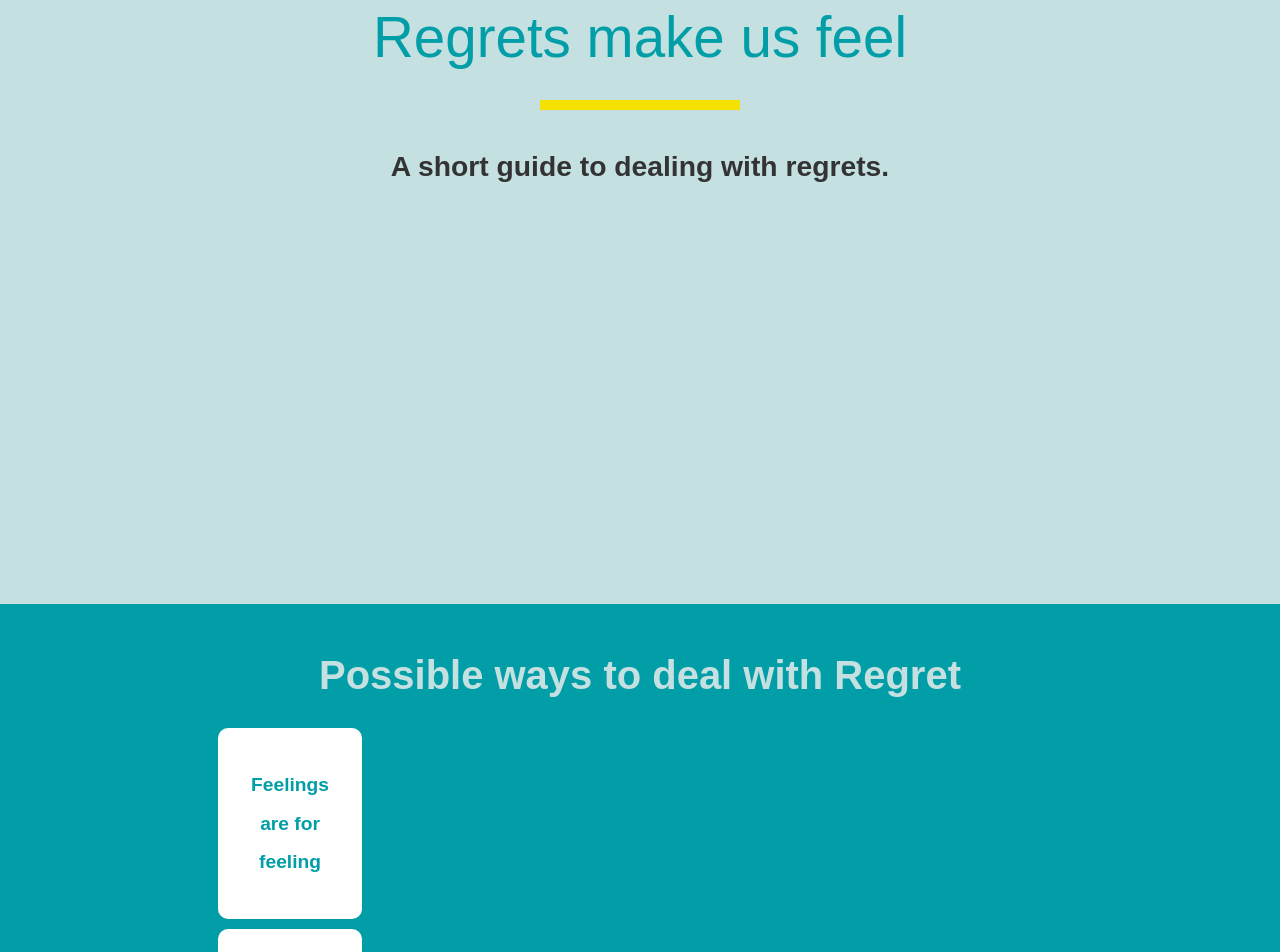
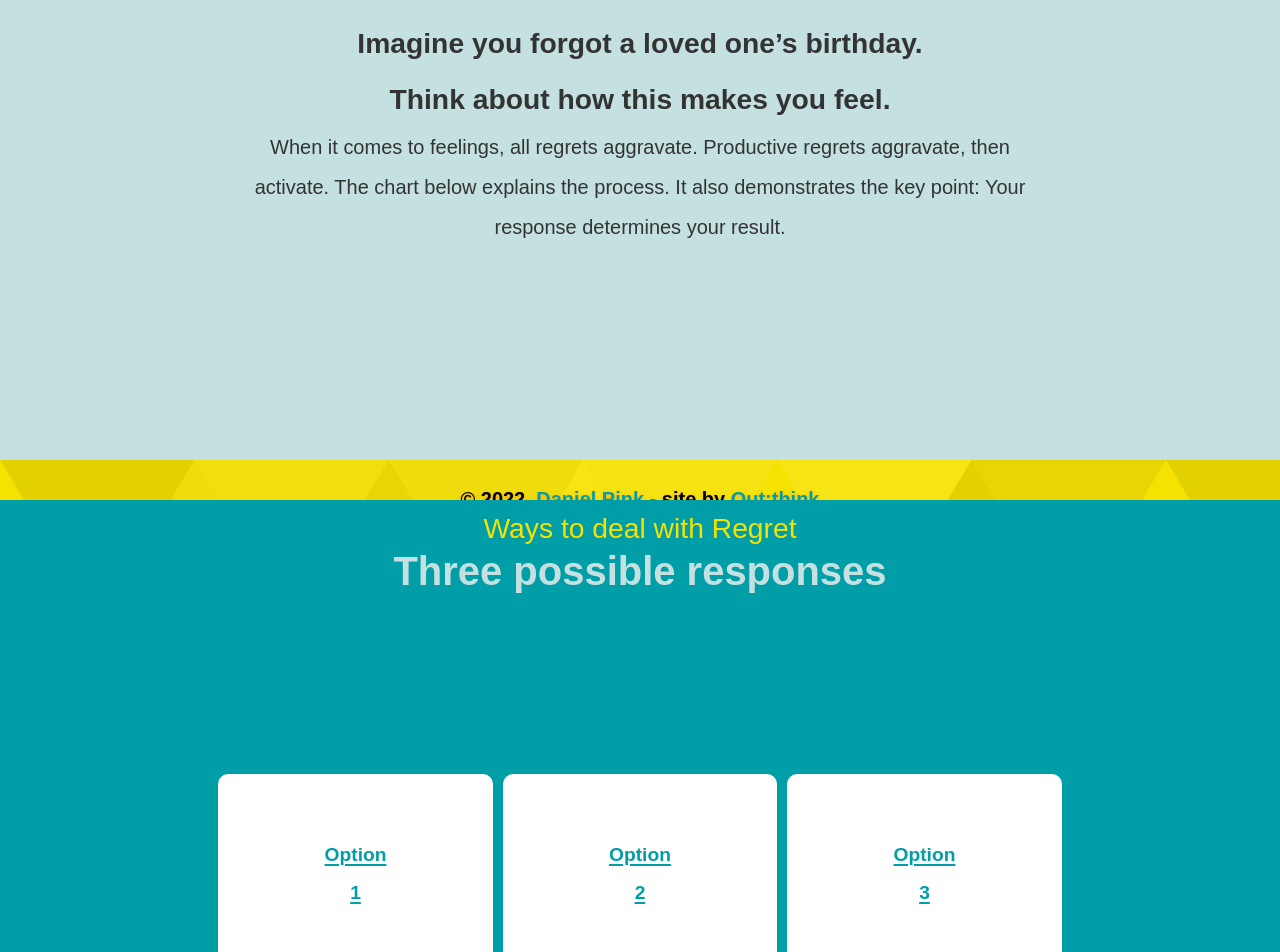
Before and after one commit to joshatoutthink/tpor-scrolly-resource, a Svelte app: page / in a window 1280 px wide. Shown: the part 260-1212 px from the top of the page. Built offline with nearby package versions, Linux system fonts and the light colour scheme.

Commit message:
better scrolling and anchorlinks

```diff
--- a/src/App.svelte
+++ b/src/App.svelte
@@ -24,7 +24,7 @@
 <div class="App" bind:this={AppEl} style={`--scrolled:${scrolled}`}>
   <div class="scroll-progress-indicator"></div>
   <Header
-    --header-height="33vh"
+    --header-height="20vh"
   />
 
   <main>
--- a/src/components/FeelingExplainer.svelte
+++ b/src/components/FeelingExplainer.svelte
@@ -2,6 +2,7 @@
   import {fly} from "svelte/transition"
  export let feeling
   export let isActive
+  export let index;
   const {image, id, description} = feeling
 </script>
 
@@ -11,9 +12,12 @@
   <div in:fly="{{y:100}}" out:fly="{{y:100,delay:200}}" class="BG"></div>
 
   <div class="content">
-    <h3 transition:fly="{{y:-50,duration: 600,delay:200 }}" >
-      Feelings are for<br> <span class="big">{id}</span>
-    </h3>
+    <header transition:fly="{{y:-50,duration: 600,delay:200 }}">
+      <span class="tag">Option {index+1}</span>
+      <h3>
+        Feelings are for<br> <span class="big">{id}</span>
+      </h3>
+    </header>
     <p class="info" transition:fly="{{y:50,duration: 600,delay:200 }}">
       {description}
     </p>
@@ -71,7 +75,7 @@ h1{
 .content h3{
   min-width:fit-content;
 }
-.content h3:after{
+.content header:after{
   content:"";
   height:90%;
   width:2px;
@@ -82,8 +86,19 @@ h1{
 }
 }
 h3{
+  font-size: 30px;
+}
+h3 .big{  color:var(--primary);
+}
+.tag{
+  display:inline-flex;
+  background:var(--teal50);
+  border-radius:4px;
+  padding-inline:var(--base-sz);
+  font-size: var(--base-sz);
   color:var(--primary);
-  font-size: 30px;
+  font-weight: bold;
+  text-transform:uppercase;
 }
 p{
   font-size: var(--sm-sz);
--- a/src/components/Feels.svelte
+++ b/src/components/Feels.svelte
@@ -14,10 +14,10 @@
 
   let layout = "row"
   let showAppHeader = false
+  let headerHeight;
 
   let feelingEl,ignoringEl,thinkingEl,introEl,parentEl
-  let els ={}
-   els = {feeling:feelingEl,ignoring:ignoringEl,thinking:thinkingEl}
+  let els = {feeling:feelingEl,ignoring:ignoringEl,thinking:thinkingEl}
 
 
   function createInterSectionCallback(key){
@@ -25,12 +25,10 @@
       entries.forEach((entry)=>{
         const {boundingClientRect:{y,height}, intersectionRatio,} = entry
         if(y >= 0 && intersectionRatio >.4 ){
-/* console.log(key + " entering",y) */
           showing[key] = true
         }
 
-        if(y <= 100 || y>=height ){
-/* console.log(key + " leaving",y) */
+        if(y <= 0 || y>=height ){
           showing[key] = false
         }
 
@@ -49,16 +47,15 @@
       else{
         showAppHeader = false
       }
-      console.log("y",y)
+      console.log("y",y,{entry})
 
-      if(200){
-        setTimeout(()=>{
-        layout="column"
-        },200)
-
+      if(y <= 300 ){
+          layout="column"
+          setTimeout(()=>{
+          document.querySelector("#option-1").scrollIntoView(true);
+          },100)
       }else{
         layout="row"
-
       }
     })
   }
@@ -80,33 +77,29 @@
 
 </script>
 
-<div class="parent" bind:this={parentEl}>
+<div class="parent" bind:this={parentEl} style="--header-height:{headerHeight}px">
   <div class="page-container">
 
-    <header >
-      {#if showAppHeader }
-        <div transition:fly="{{y:-50}}" class="app-heading">Regrets make us feel.</div>
-      {/if}
-      <h2>
-        Possible ways to deal with Regret
-      </h2>
+    <header bind:clientHeight={headerHeight} transition:fly="{{y:-50}}">
+      <div  class="app-heading">
+        Ways to deal with Regret
+      </div>
+      <h2>Three possible responses</h2>
     </header>
 
-    {#if layout=="row"}
-      <div class="text" bind:this={introEl}>
-        This is some text to explain whats going to happen and what is going to be shown.
-      </div>
-    {/if}
 
     {#key layout}
     <div class={`feelings-group ${layout=="column"&&"column-layout"}`} transition:fade>
-      {#each feelings as feeling (feeling.id)}
-        <div animate:flip="{{duration:200}}" class={`feeling ${showing[feeling.id]==true && "is-active"}`} data-feeling={feeling.id}>Feelings are for {feeling.id}</div>
+      {#each feelings as feeling,index (feeling.id)}
+        <a href={`#option-${index+1}`} animate:flip="{{duration:200}}" class={`feeling ${showing[feeling.id]==true && "is-active"}`}
+data-feeling={feeling.id}>Option<br>{index+1}</a>
       {/each}
     </div>
     {/key}
-    {#each feelings as feeling (feeling.id)}
-      <div class={`wrapper feeling-${feeling.id}`}  bind:this={els[feeling.id]} ><FeelingExplainer  isActive={showing[feeling.id]==true} feeling={feeling}/></div>
+    {#each feelings as feeling, index (feeling.id)}
+    <div id={`option-${index+1}`} class={`wrapper feeling-${feeling.id}`}  bind:this={els[feeling.id]} >
+      <FeelingExplainer {index}  isActive={showing[feeling.id]==true} feeling={feeling}/>
+    </div>
     {/each}
   </div>
 
@@ -129,7 +122,8 @@
   color:white;
 }
 .wrapper{
-  padding:var(--sm-sz);
+  padding:var(--m-sz);
+  padding-block-start:var(--header-height);
   padding-left:var(--sidebar-width,200px);
   height:100vh;
 }
@@ -143,6 +137,7 @@
   margin-top:150px;
   top:150px;
   display:flex;
+  z-index:var(--layer1);
   gap:10px;
   justify-content:center;
   flex-direction:row;
@@ -156,7 +151,7 @@
   justify-content: flex-start;
 }
 @media(max-width:762px){
-  .feelings-group.column-layout{
+  .feelings-group{
     display:none;
   }
 }
@@ -190,6 +185,11 @@ header{
   top:0;
   text-align: center;
 }
+@media(max-width:762px){
+  header{
+    margin-bottom:200px;
+  }
+}
 
 h2{
   padding-top:calc(var(--lg-sz) * 1.2);
--- a/src/components/Footer.svelte
+++ b/src/components/Footer.svelte
@@ -9,7 +9,7 @@
 
 footer{
   position:sticky;
-  z-index:var(--layer-bottom);
+  z-index:var(--layer0);
   bottom:0;
   text-align:center;
   padding:var(--sm-sz);
--- a/src/components/Header.svelte
+++ b/src/components/Header.svelte
@@ -32,14 +32,18 @@
 
 <header bind:this={headerEl} style={`--header-scale:${headerScale}`}>
   <div class="page-container "  >
-    <h1>Regrets make us feel</h1>
+    <h1>Three Options for Responding to Regret</h1>
     {#if showInfo}
     <hr out:fly="{{x:-100}}">
-    <p class="info" out:fly="{{x:-100}}">
-      A short guide to dealing with regrets.
-    </p>
+    <div class="info" out:fly="{{x:-100}}">
+      <p class="sub-heading">Imagine you forgot a loved one’s birthday.<br> Think about how this makes you feel.</p>
+    </div>
     {/if}
   </div>
+    {#if showInfo}
+      <p class="copy">When it comes to feelings, all regrets aggravate. Productive regrets aggravate, then activate. The
+chart below explains the process. It also demonstrates the key point: Your response determines your result.</p>
+    {/if}
 </header>
 
 <style>
@@ -65,7 +69,7 @@ header{
 }
 
 h1 {
-  font-size:var(--xl-sz);
+  font-size:var(--lg-sz);
   font-weight:200;
   color:var(--primary);
   line-height: 1.2;
@@ -79,8 +83,15 @@ hr{
   width:200px;
 }
 
-p {
+.info .sub-heading {
+  max-width:50ch;
+  margin-inline:auto;
   font-size: var(--md-sz);
   font-weight:  600;
 }
+ .copy{
+  margin-inline:auto;
+  max-width: 70ch;
+font-size: var(--sm-sz);
+}
 </style>
--- a/src/feelings.js
+++ b/src/feelings.js
@@ -1,17 +1,17 @@
 export const feelings = [
   {
-    id:"feeling",
-    description:"You'll get to depressed",
+    id:"ignoring",
+    description:"You can conclude that feeling is for ignoring – and bury or minimize it. That leads to delusion.",
     image:"./denial.png",
   },
   {
-    id:"ignoring",
-    description:"if we ignore how we feel we can end up in a state of denial",
+    id:"feeling",
+    description:"You can conclude that feeling is for feeling – and wallow in it. That leads to despair.",
     image:"./denial.png",
   },
   {
     id:"thinking",
-    description:"this is what you want to do!",
+    description:"Or you can conclude that feeling is for thinking – and address it. What does this regret tell you?",
     image:"./denial.png",
   }
 ]
--- /dev/null
+++ b/src/lib/scrollTo.js
@@ -0,0 +1,2 @@
+export function scrollToEl(el,{offset,smooth=true}){
+}
--- a/src/styles/resets.scss
+++ b/src/styles/resets.scss
@@ -1,6 +1,9 @@
 html {
   font-size: 62.5%;
 } /*10px*/
+html {
+    scroll-behavior: smooth;
+}
 
 body {
   padding: 0;
```
Also changed, not shown: 1 other file (tests, documents, lock files or other folders).
